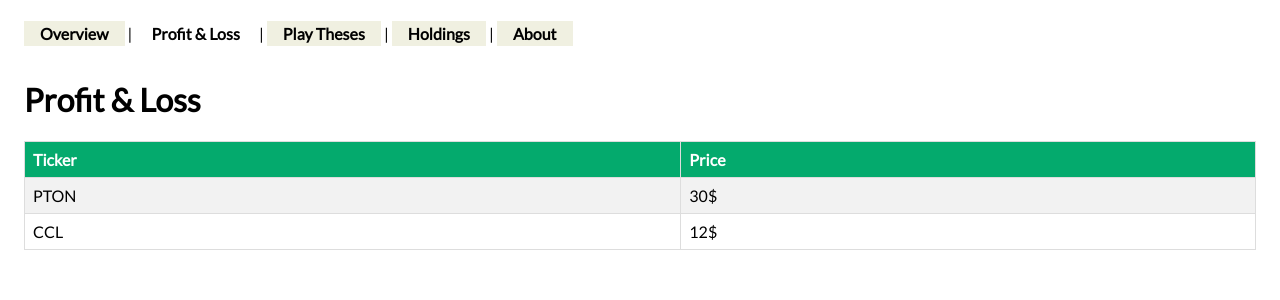
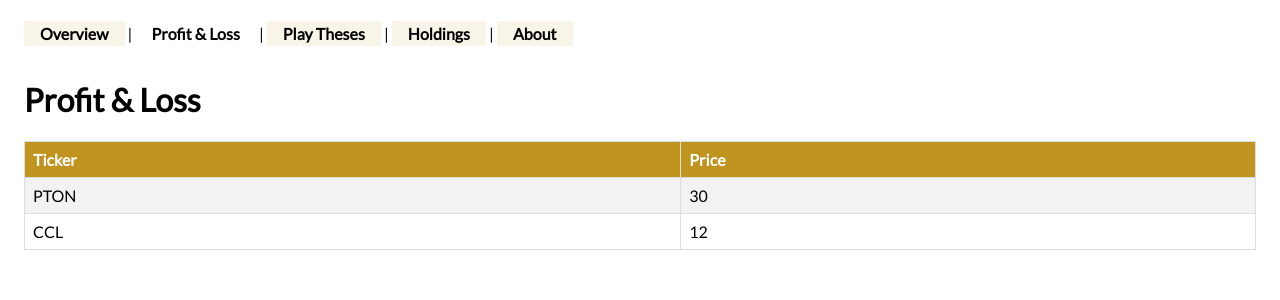
Before and after one commit to rlindner81/hodler, a Vue app in the folder frontend/: page /profit in a window 1280 px wide. Shown: the top 300 px of the page. Built offline with nearby package versions, Linux system fonts and the light colour scheme.

Commit message:
add global color variables

```diff
--- a/frontend/src/App.vue
+++ b/frontend/src/App.vue
@@ -14,6 +14,7 @@
 </template>
 
 <style lang="scss">
+@use './scss/variables' as var;
 @import url("https://fonts.googleapis.com/css?family=Lato");
 
 #app {
@@ -31,7 +32,7 @@
     font-weight: bold;
     text-decoration: none;
     color: black;
-    background-color: hsla(60, 45%, 42%, 0.15);
+    background-color: var.$accent-1-lightest;
 
     &:hover, &.router-link-exact-active {
       background-color: white;
--- /dev/null
+++ b/frontend/src/scss/_variables.scss
@@ -0,0 +1,4 @@
+$accent-1: #bf931e;
+$accent-1-light: rgba( $accent-1, 0.30 );
+$accent-1-lighter: rgba( $accent-1, 0.15 );
+$accent-1-lightest: rgba( $accent-1, 0.10 );
--- a/frontend/src/views/Profit.vue
+++ b/frontend/src/views/Profit.vue
@@ -8,13 +8,15 @@
       </tr>
       <tr class="row" v-for="stock in stocks" :key="stock.ticker">
         <td class="cell ticker">{{ stock.ticker }}</td>
-        <td class="cell price">{{ stock.price }}{{ stock.currency }}</td>
+        <td class="cell price">{{ stock.price }}</td>
       </tr>
     </table>
   </div>
 </template>
 
 <style lang="scss">
+@use './../scss/variables' as var;
+
 .profit {
   padding: 0 1rem;
 
@@ -27,72 +29,19 @@
       padding: 0.5rem;
     }
 
-    tr:nth-child(even){background-color: #f2f2f2;}
+    tr:nth-child(even) {
+      background-color: #f2f2f2;
+    }
 
-    tr:hover {background-color: #ddd;}
+    tr:hover {
+      background-color: #ddd;
+    }
 
     th {
       text-align: left;
-      background-color: #04AA6D;
+      background-color: var.$accent-1;
       color: white;
     }
-
-    //display: flex;
-    //flex-direction: column;
-    //justify-content: stretch
-    //;
-
-    //> .row {
-    //  padding: 0.5rem 0;
-    //  min-height: 1.5rem;
-    //  background-color: red;
-    //
-    //  > .cell {
-    //    padding: 0.5rem;
-    //    background-color: green;
-    //  }
-    //}
-
-    //.row .cell {
-    //  padding: 0.5rem;
-    //  box-sizing: border-box;
-    //}
-
-    //> .row {
-    //  display: flex;
-    //  min-height: 1rem;
-    //
-    //  &:first-child .cell {
-    //    display: flex;
-    //    justify-content: center; /*  center horiz. */
-    //    align-items: stretch; /*  center vert. */
-    //  }
-    //
-    //  > .cell {
-    //    //flex: 4;
-    //    border: 1px solid red;
-    //
-    //    &:nth-child(1) {
-    //      //flex: 1;
-    //    }
-    //
-    //    &:nth-child(2) {
-    //      //flex: 2;
-    //    }
-    //
-    //    &.span4-5 {
-    //      //flex: 8 24px; /*  col 4,5 flex-grow/border/padding  */
-    //    }
-    //
-    //    &.span3-4 {
-    //      //flex: 8 24px; /*  col 3,4 flex-grow/border/padding  */
-    //    }
-    //
-    //    &.span3-5 {
-    //      //flex: 12 36px; /*  col 3,4,5 flex-grow/border/padding  */
-    //    }
-    //  }
-    //}
   }
 }
 </style>
@@ -104,8 +53,8 @@
   data() {
     return {
       stocks: [
-        { ticker: "PTON", price: 30, currency: "$" },
-        { ticker: "CCL", price: 12, currency: "$" }
+        { ticker: "PTON", price: 30 },
+        { ticker: "CCL", price: 12 }
       ]
     };
   },
```
